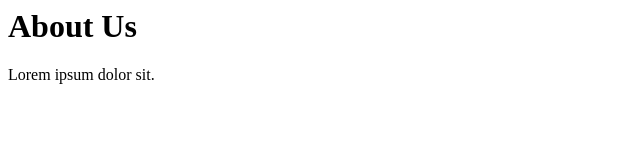
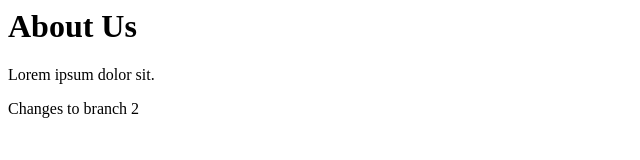
Before and after one commit to prerana510/git-fundamentals, a plain HTML site: page about.html in a window 1280 px wide. Shown: the whole page, without its empty margins (0-640 px from the left). Drawn offline with Linux system fonts and the light colour scheme.

Commit message:
Changes to branch2

```diff
--- a/about.html
+++ b/about.html
@@ -5,5 +5,6 @@
     <body>
         <h1>About Us</h1>
         <p>Lorem ipsum dolor sit.</p>
+        <p>Changes to branch 2</p>
     </body>
 </html>
```
